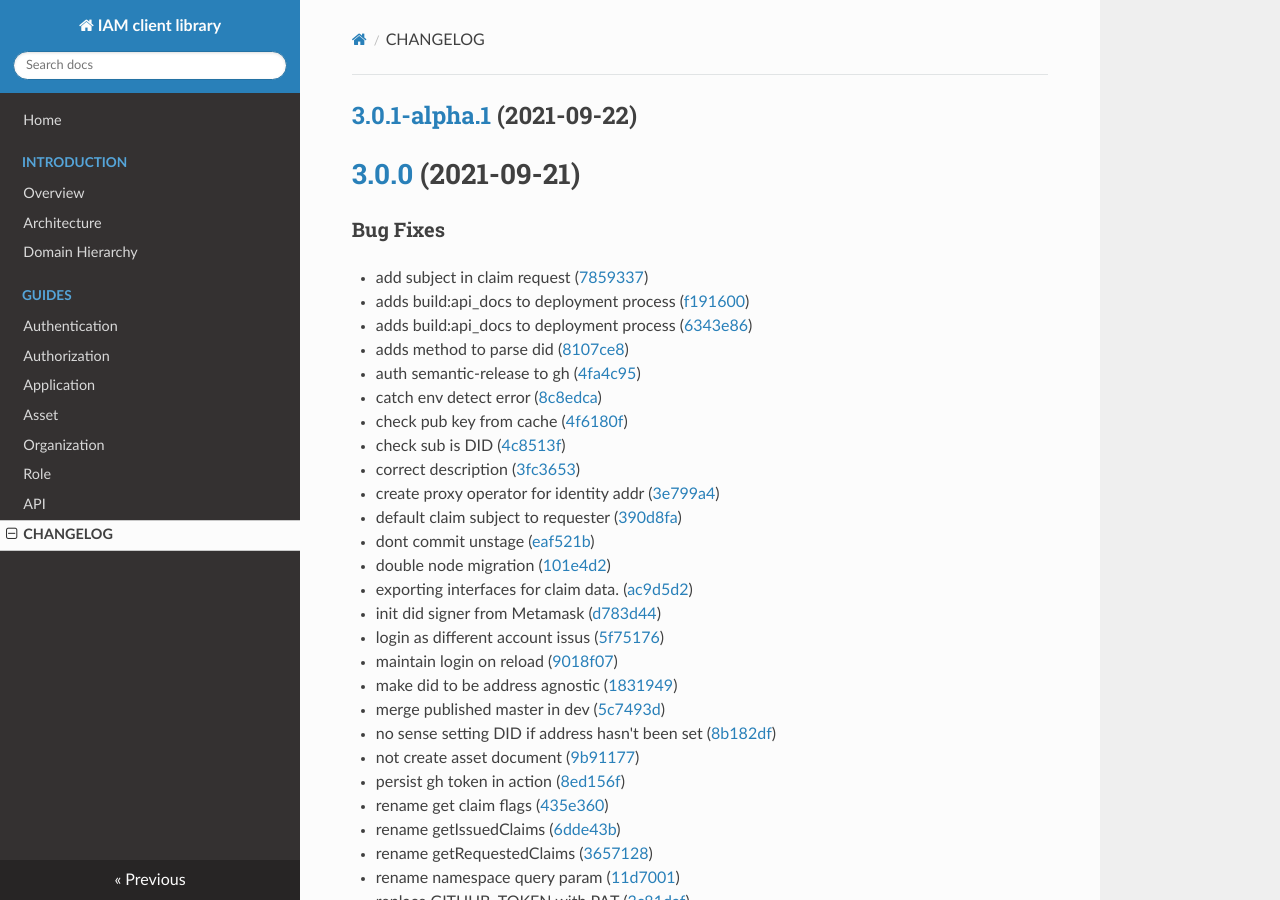
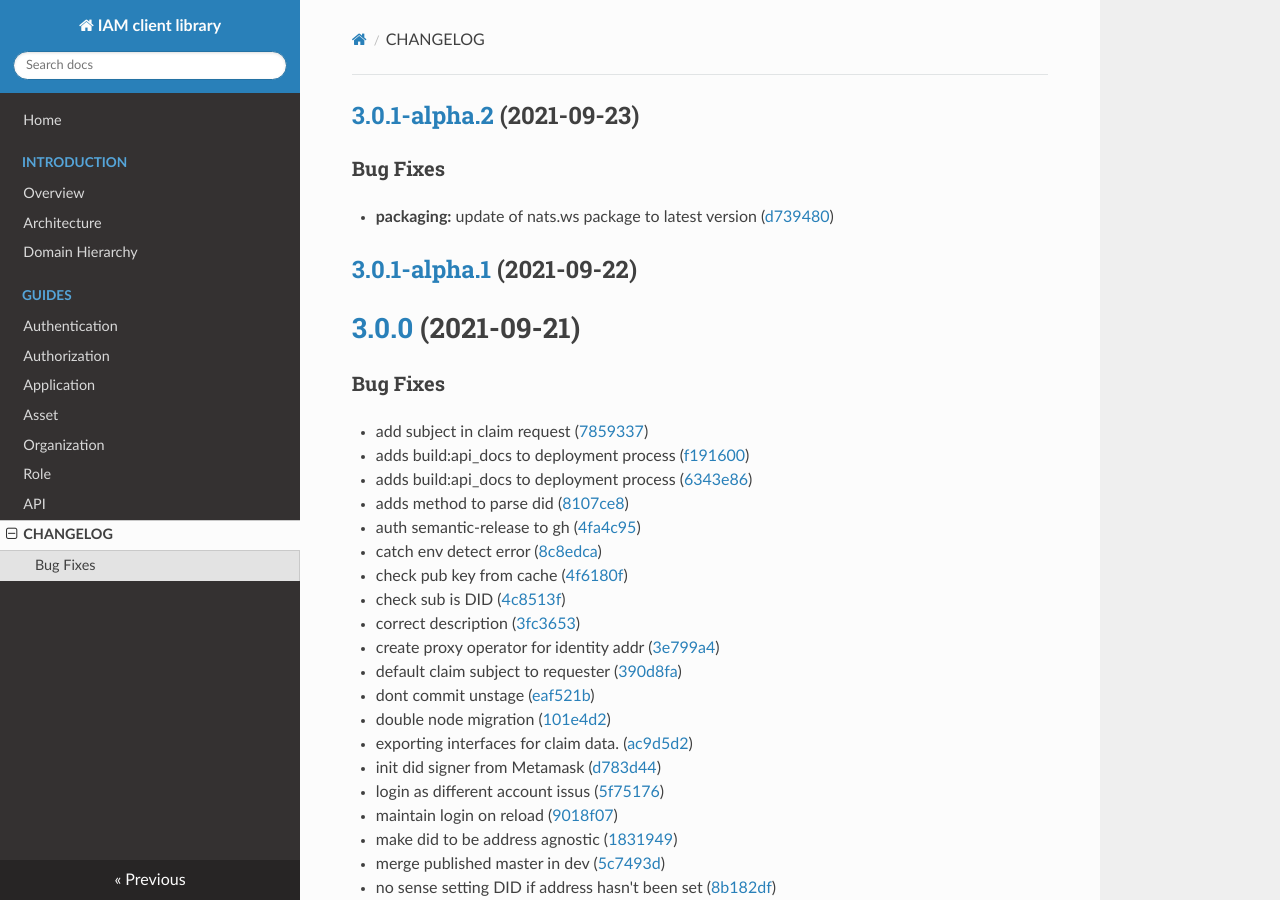
Before and after one commit to energywebfoundation/iam-client-lib, an MkDocs documentation site: the page built from docs/CHANGELOG.md, in a window 1280 px wide and 900 px high. Built offline with MkDocs 1.6.1, drawn with Linux system fonts in a browser that asks for light colours; nearby versions of some CDN libraries.

Commit message:
chore(release): 3.0.1-alpha.2 [skip ci]
## [3.0.1-alpha.2](https://github.com/energywebfoundation/iam-client-lib/compare/v3.0.1-alpha.1...v3.0.1-alpha.2) (2021-09-23)

### Bug Fixes

* **packaging:** update of nats.ws package to latest version ([d739480](https://github.com/energywebfoundation/iam-client-lib/commit/d73948069c1eba4c4098f55415305d0370f16dcd))

```diff
--- a/docs/CHANGELOG.md
+++ b/docs/CHANGELOG.md
@@ -1,3 +1,10 @@
+## [3.0.1-alpha.2](https://github.com/energywebfoundation/iam-client-lib/compare/v3.0.1-alpha.1...v3.0.1-alpha.2) (2021-09-23)
+
+
+### Bug Fixes
+
+* **packaging:** update of nats.ws package to latest version ([d739480](https://github.com/energywebfoundation/iam-client-lib/commit/d73948069c1eba4c4098f55415305d0370f16dcd))
+
 ## [3.0.1-alpha.1](https://github.com/energywebfoundation/iam-client-lib/compare/v3.0.0...v3.0.1-alpha.1) (2021-09-22)
 
 # [3.0.0](https://github.com/energywebfoundation/iam-client-lib/compare/v2.2.0...v3.0.0) (2021-09-21)
```
